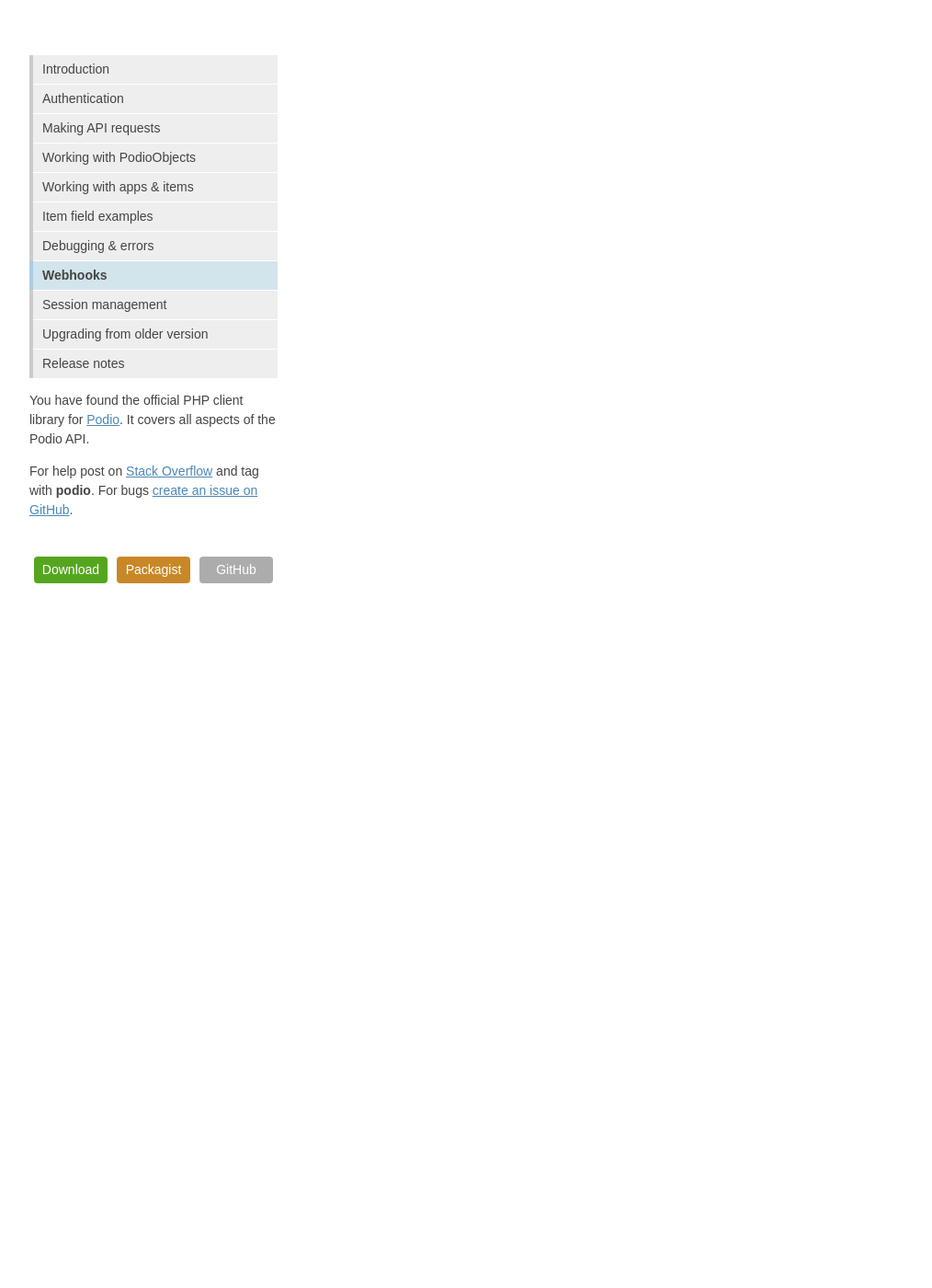
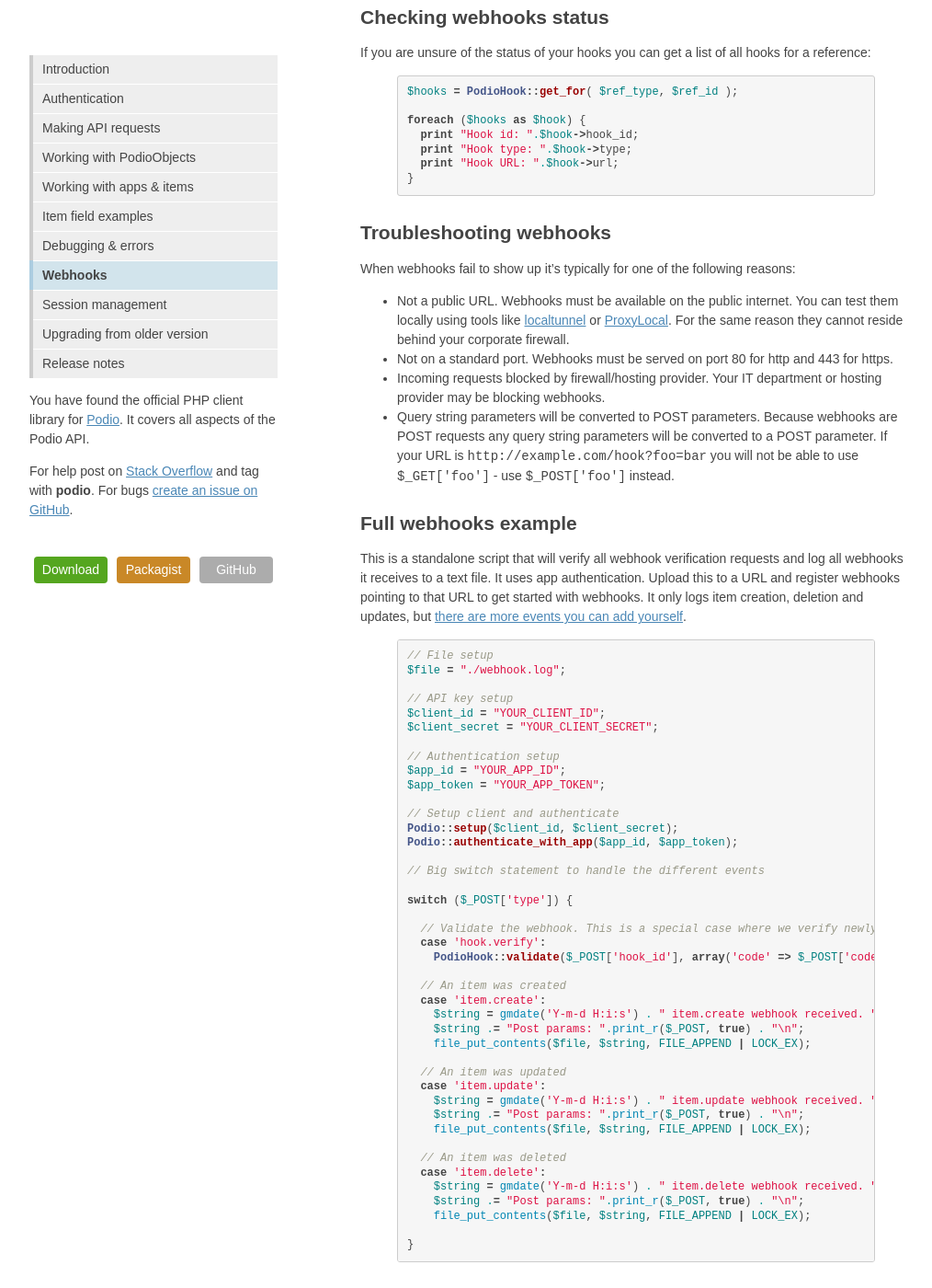
Before and after one commit to podio-community/podio-php, a Jekyll site: the page built from webhooks/index.md, in a window 1280 px wide and 1400 px high, scrolled down 681 px. Shown: the whole window at 92% size, without its empty margins (128-1142 px from the left). Built offline with Jekyll 4.4.1, drawn with Linux system fonts in a browser that asks for light colours; some of the changed text lies outside the part shown.

Commit message:
Add webhooks example

```diff
--- a/webhooks/index.md
+++ b/webhooks/index.md
@@ -3,5 +3,93 @@ layout: default
 active: webhooks
 ---
 # Webhooks
+Webhooks provide realtime notifications when changes occur on your apps and spaces. Before continuing you should read the [general introduction to Podio webhooks](https://developers.podio.com/examples/webhooks) and [review the list of webhook events](https://developers.podio.com/doc/hooks).
 
-TODO
+## Creating webhooks
+The easiest way to create a new webhook is to do it manually in the developer section for the app. There are you can create most webhooks through a point and click interface. Not all webhooks can be created here. The rest you most create programmatically. E.g. if you only want to receive updates about a single field in an app:
+
+{% highlight php startinline %}
+$app_field_id = 123; // Only act on changes on the field with field_id=123
+$event_type = "item.update"; // Only act when field values are updated
+
+$hook = PodioHook::create("app_field", $app_field_id, array(
+  "url" => "http://example.com/my/hook/url",
+  "type" => $event_type
+));
+{% endhighlight %}
+
+Immediately after you create a webhook you must verify it. Verifying just means the URL you provided must respond to a special type of webhook event called `hook.verify`. See the full example below for how to verify a webhook.
+
+If you create your webhook ahead of the URL being available you must manually request a webhook verification:
+
+{% highlight php startinline %}
+PodioHook::verify( $hook_id );
+{% endhighlight %}
+
+## Checking webhooks status
+If you are unsure of the status of your hooks you can get a list of all hooks for a reference:
+
+{% highlight php startinline %}
+$hooks = PodioHook::get_for( $ref_type, $ref_id );
+
+foreach ($hooks as $hook) {
+  print "Hook id: ".$hook->hook_id;
+  print "Hook type: ".$hook->type;
+  print "Hook URL: ".$hook->url;
+}
+{% endhighlight %}
+
+## Troubleshooting webhooks
+When webhooks fail to show up it's typically for one of the following reasons:
+* Not a public URL. Webhooks must be available on the public internet. You can test them locally using tools like [localtunnel](http://progrium.com/localtunnel/) or [ProxyLocal](http://proxylocal.com/). For the same reason they cannot reside behind your corporate firewall.
+* Not on a standard port. Webhooks must be served on port 80 for http and 443 for https.
+* Incoming requests blocked by firewall/hosting provider. Your IT department or hosting provider may be blocking webhooks.
+* Query string parameters will be converted to POST parameters. Because webhooks are POST requests any query string parameters will be converted to a POST parameter. If your URL is `http://example.com/hook?foo=bar` you will not be able to use `$_GET['foo']` - use `$_POST['foo']` instead.
+
+## Full webhooks example
+This is a standalone script that will verify all webhook verification requests and log all webhooks it receives to a text file. It uses app authentication. Upload this to a URL and register webhooks pointing to that URL to get started with webhooks. It only logs item creation, deletion and updates, but [there are more events you can add yourself](https://developers.podio.com/doc/hooks).
+
+{% highlight php startinline %}
+// File setup
+$file = "./webhook.log";
+
+// API key setup
+$client_id = "YOUR_CLIENT_ID";
+$client_secret = "YOUR_CLIENT_SECRET";
+
+// Authentication setup
+$app_id = "YOUR_APP_ID";
+$app_token = "YOUR_APP_TOKEN";
+
+// Setup client and authenticate
+Podio::setup($client_id, $client_secret);
+Podio::authenticate_with_app($app_id, $app_token);
+
+// Big switch statement to handle the different events
+
+switch ($_POST['type']) {
+
+  // Validate the webhook. This is a special case where we verify newly created webhooks.
+  case 'hook.verify':
+    PodioHook::validate($_POST['hook_id'], array('code' => $_POST['code']));
+
+  // An item was created
+  case 'item.create':
+    $string = gmdate('Y-m-d H:i:s') . " item.create webhook received. ";
+    $string .= "Post params: ".print_r($_POST, true) . "\n";
+    file_put_contents($file, $string, FILE_APPEND | LOCK_EX);
+
+  // An item was updated
+  case 'item.update':
+    $string = gmdate('Y-m-d H:i:s') . " item.update webhook received. ";
+    $string .= "Post params: ".print_r($_POST, true) . "\n";
+    file_put_contents($file, $string, FILE_APPEND | LOCK_EX);
+
+  // An item was deleted
+  case 'item.delete':
+    $string = gmdate('Y-m-d H:i:s') . " item.delete webhook received. ";
+    $string .= "Post params: ".print_r($_POST, true) . "\n";
+    file_put_contents($file, $string, FILE_APPEND | LOCK_EX);
+
+}
+{% endhighlight %}
```
